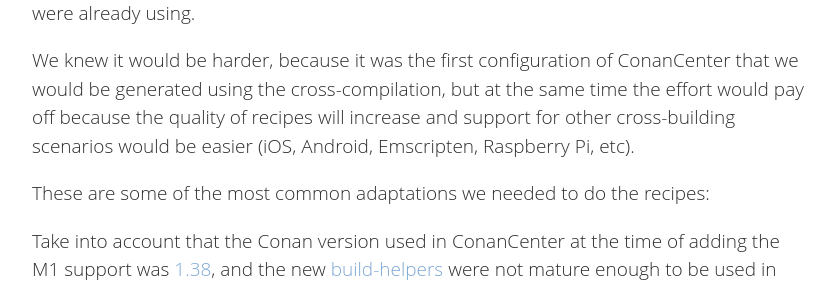
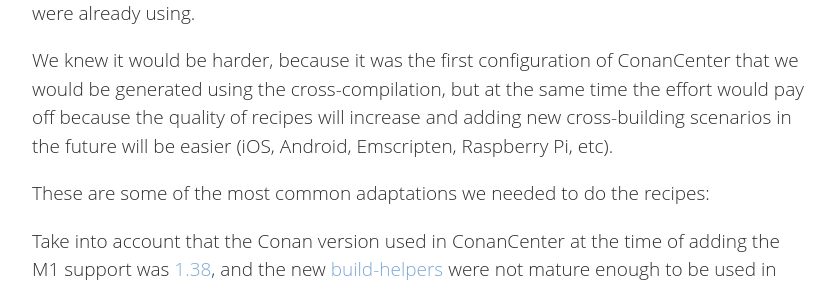
Before and after one commit to conan-io/conan-io.github.io, a Jekyll site: the page built from _posts/2021-09-06-m1.markdown, in a window 1280 px wide and 900 px high, scrolled down 1941 px. Shown: the part 213-502 px from the top of the window, without its empty margins (20-857 px from the left). Built offline with Jekyll 4.4.1, drawn with Linux system fonts in a browser that asks for light colours; comment, search, counter and statistics services are not loaded.

Commit message:
Update _posts/2021-09-06-m1.markdown

```diff
--- a/_posts/2021-09-06-m1.markdown
+++ b/_posts/2021-09-06-m1.markdown
@@ -74,8 +74,8 @@ Some packages declare their build-requires and they need to be executed while
 
 We knew it would be harder, because it was the first configuration of ConanCenter
  that we would be generated using the cross-compilation, but at the same time
- the effort would pay off because the quality of recipes will increase and support
- for other cross-building scenarios would be easier (iOS, Android, Emscripten, Raspberry Pi, etc).
+ the effort would pay off because the quality of recipes will increase and
+ adding new cross-building scenarios in the future will be easier (iOS, Android, Emscripten, Raspberry Pi, etc).
 
 These are some of the most common adaptations we needed to do the recipes:
 
```
